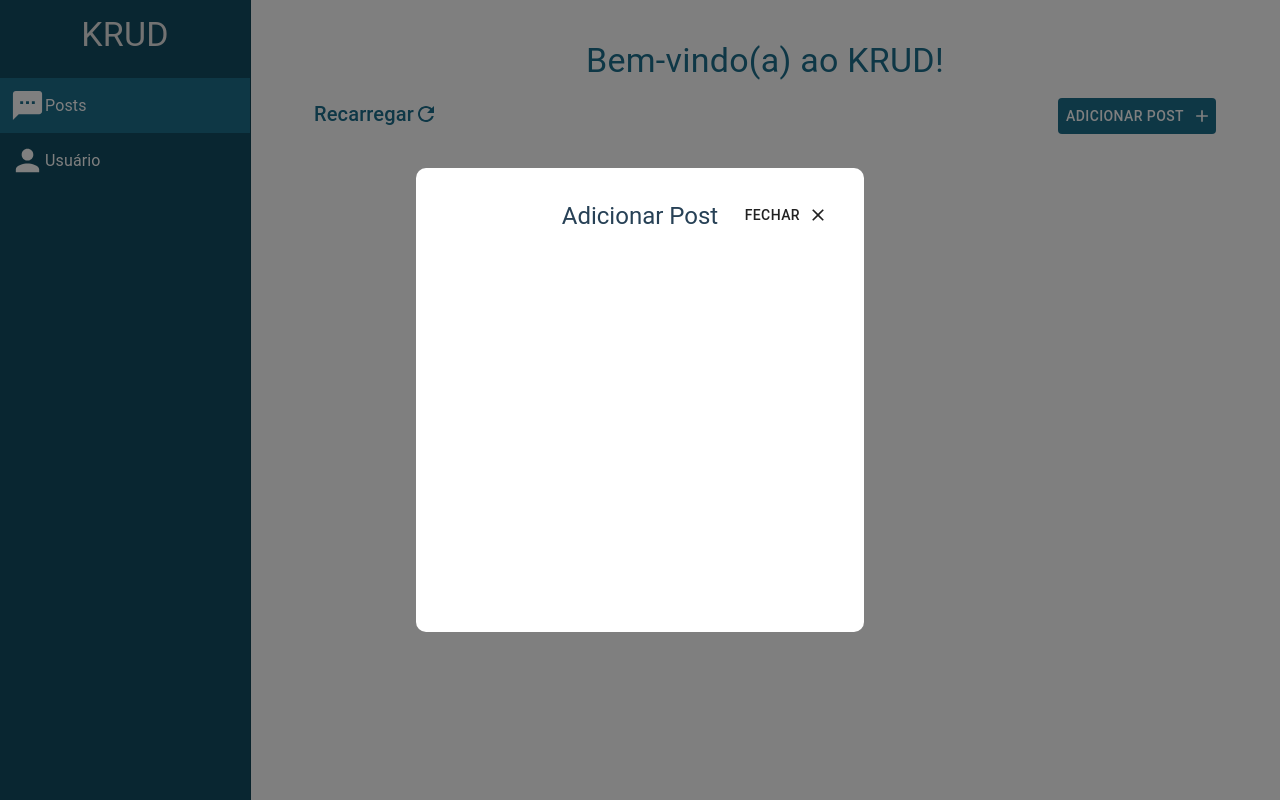
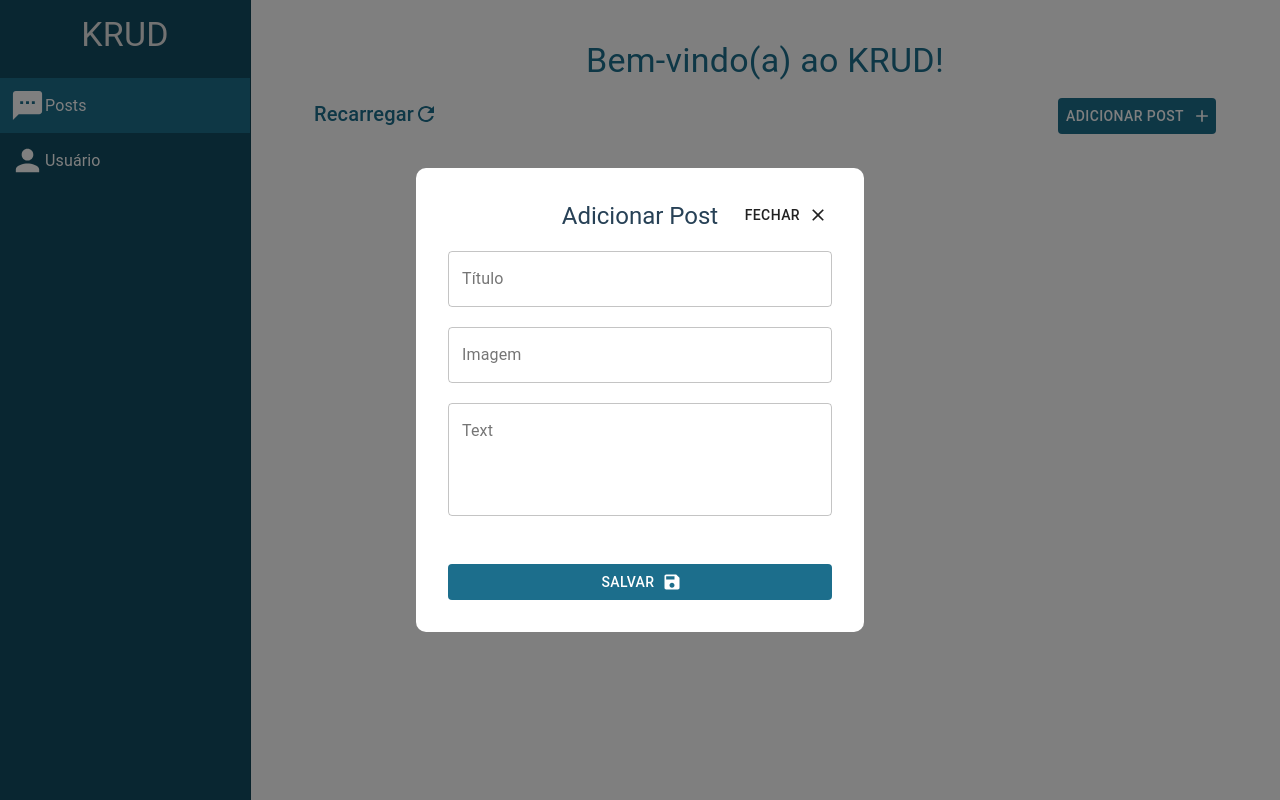
Before and after one commit to HERuppel/react-ts-workshop, a React (Create React App) app: page /home/posts in a window 1280 px wide. Both pictures are taken after a click on the button "ADICIONAR POST". Built offline with nearby package versions, Linux system fonts and the light colour scheme.

Commit message:
Added form to modal of posts

```diff
--- a/src/components/Modal/index.tsx
+++ b/src/components/Modal/index.tsx
@@ -1,8 +1,12 @@
-import React from 'react';
+import React, { useState } from 'react';
 import { Modal as ModalComponent, Box, Button, Typography } from '@material-ui/core';
 import { useStyles } from './styles';
 
-import { Close } from '@material-ui/icons';
+import { Close, Save } from '@material-ui/icons';
+import { FormProvider, useForm } from 'react-hook-form';
+import { Post } from '../../@types/Post';
+import Input from '../Input';
+import Loading from '../Loading';
 
 interface ModalProps {
   open: boolean;
@@ -22,6 +26,13 @@ const Modal: React.FC<ModalProps> = ({
   buttonClass,
 }: ModalProps) => {
   const classes = useStyles();
+  const formMethods = useForm<Post>();
+  const { handleSubmit } = formMethods;
+  const [loading, setLoading] = useState<boolean>(false);
+
+  const onSubmit = () => {
+    setLoading(prev => !prev);
+  };
 
   return (
     <>
@@ -44,7 +55,32 @@ const Modal: React.FC<ModalProps> = ({
               Fechar
             </Button>
           </div>
-          {/* to do form */}
+          <FormProvider {...formMethods}>
+            <form className={classes.body} onSubmit={handleSubmit(onSubmit)}>
+              <Input
+                variant='outlined'
+                name='title'
+                label='Título'
+                required
+                givenError='Insira o título do post'
+              />
+              <Input variant='outlined' name='imageUrl' label='Imagem' />
+              <Input
+                variant='outlined'
+                name='body'
+                label='Text'
+                required
+                givenError='Insira o texto'
+                multiline
+                minRows={4}
+                maxRows={6}
+                customClass={classes.textarea}
+              />
+              <Button className={classes.button} type='submit' endIcon={<Save />}>
+                {loading ? <Loading loadingSize={16} /> : 'Salvar'}
+              </Button>
+            </form>
+          </FormProvider>
         </Box>
       </ModalComponent>
     </>
```
